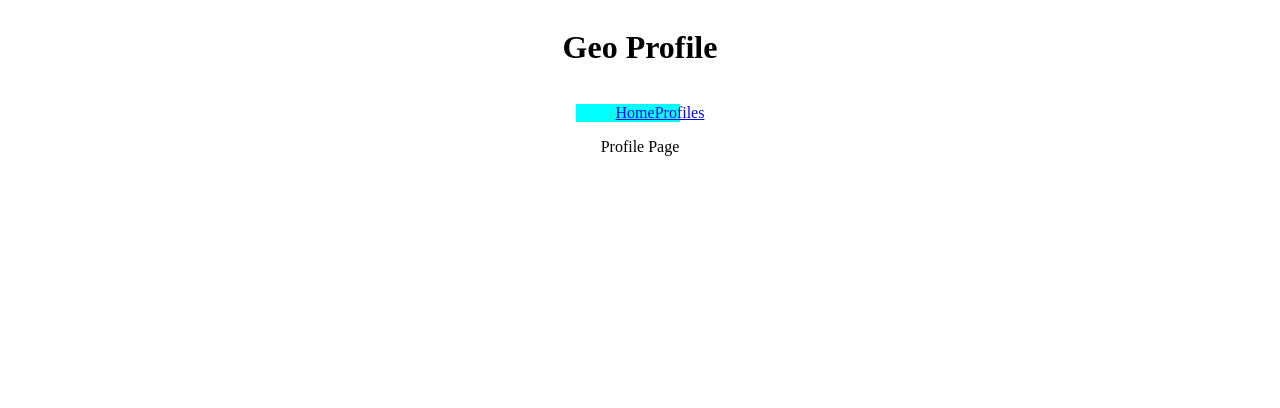
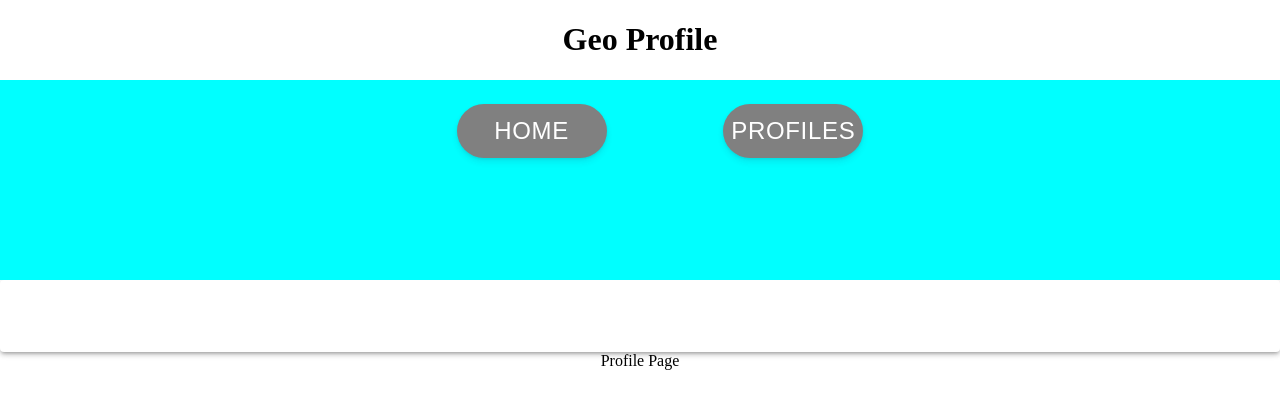
Before and after one commit to deepelegant99/geo_profile, a React (Create React App) app: page /profiles in a window 1280 px wide. Shown: the top 408 px of the page. Built offline with nearby package versions, Linux system fonts and the light colour scheme.

Commit message:
added button to links and card

```diff
--- a/package.json
+++ b/package.json
@@ -3,7 +3,10 @@
   "version": "0.1.0",
   "private": true,
   "dependencies": {
+    "@emotion/react": "^11.5.0",
+    "@emotion/styled": "^11.3.0",
     "@material-ui/core": "^4.12.3",
+    "@mui/material": "^5.0.4",
     "@testing-library/jest-dom": "^5.11.4",
     "@testing-library/react": "^11.1.0",
     "@testing-library/user-event": "^12.1.10",
--- a/src/App.css
+++ b/src/App.css
@@ -1,17 +1,46 @@
 .App {
   text-align: center;
 }
+
+body{
+  margin: 0;
+}
+
 header {
   display: flex;
   flex-direction: column;
   align-items: center;
 }
 
+nav{
+  background-color: aqua;
+  width: 100%;
+  height: 200px;
+  display: flex;
+  justify-content: space-evenly;
+}
 
 ul {
   list-style-type: none;
   display: flex;
-  background-color: aqua;
+  flex-direction: row;
+  justify-content: space-evenly;
   width: 50%;
-  justify-content: space-evenly;
+  font-family: Arial, Helvetica, sans-serif;
+  font-size: 1.5rem;
+  bottom:0;
 }
+
+.MuiButton-root {
+  background-color: gray;
+  box-shadow: 0 4px 6px rgba(50, 50, 93, 0.11), 0 1px 3px rgba(0, 0, 0, 0.08);
+  padding: 7px 14px;
+}
+
+.MuiButton-root:hover {
+  background-color: white;
+}
+
+.MuiButton-label {
+  color: grey;
+}
--- a/src/components/Navigation.js
+++ b/src/components/Navigation.js
@@ -1,17 +1,29 @@
 import { Link } from "react-router-dom";
+import Button from '@mui/material/Button';
+import { StylesProvider } from "@material-ui/core/styles";
+import "../App.css";
+
 
 const Navigation = () => {
   return (
+    <StylesProvider>
     <nav>
       <ul>
         <li>
-          <Link to="/">Home</Link>
+          <Link to="/" style={{ textDecoration: 'none'}}>
+            <Button style={{backgroundColor: 'gray', color:'white',
+              fontFamily: 'Arial, Helvetica, sans-serif',
+              fontSize: '1.5rem', width:'150px', borderRadius: '50px'}}>Home</Button></Link>
         </li>
         <li>
-          <Link to="/profiles">Profiles</Link>
+          <Link to="/profiles" style={{ textDecoration: 'none' }}>
+            <Button style={{backgroundColor: 'gray', color:'white',
+          fontFamily: 'Arial, Helvetica, sans-serif',
+          fontSize: '1.5rem', borderRadius: '50px'}}>Profiles</Button></Link>
         </li>
       </ul>
     </nav>
+    </StylesProvider>
   );
 };
 
--- a/src/pages/ProfilePage.js
+++ b/src/pages/ProfilePage.js
@@ -1,6 +1,38 @@
+import Card from "@mui/material/Card";
+import CardHeader from "@mui/material/CardHeader";
+import CardMedia from "@mui/material/CardMedia";
+import CardContent from "@mui/material/CardContent";
+import Button from "@material-ui/core/Button";
+import { Typography } from "@material-ui/core";
+import { makeStyles } from "@material-ui/core";
+
+
+const useStyles = makeStyles({
+    contentStyle: {
+      textAlign: "center",
+    },
+    headerStyle: {
+      textAlign: "center",
+      backgroundColor: "#9e9e9e",
+    },
+
+  });
+
+
 const ProfilePage = () => {
+
+    const classes = useStyles();
+
     return (
         <div>
+                <Card elevation={3}>
+      <CardHeader/>
+      <CardContent className={classes.contentStyle}>
+        <Typography variant="body1">
+        </Typography>
+      </CardContent>
+    </Card>
+
             Profile Page
         </div>
     )
```
Also changed, not shown: 1 other file (tests, documents, lock files or other folders).
